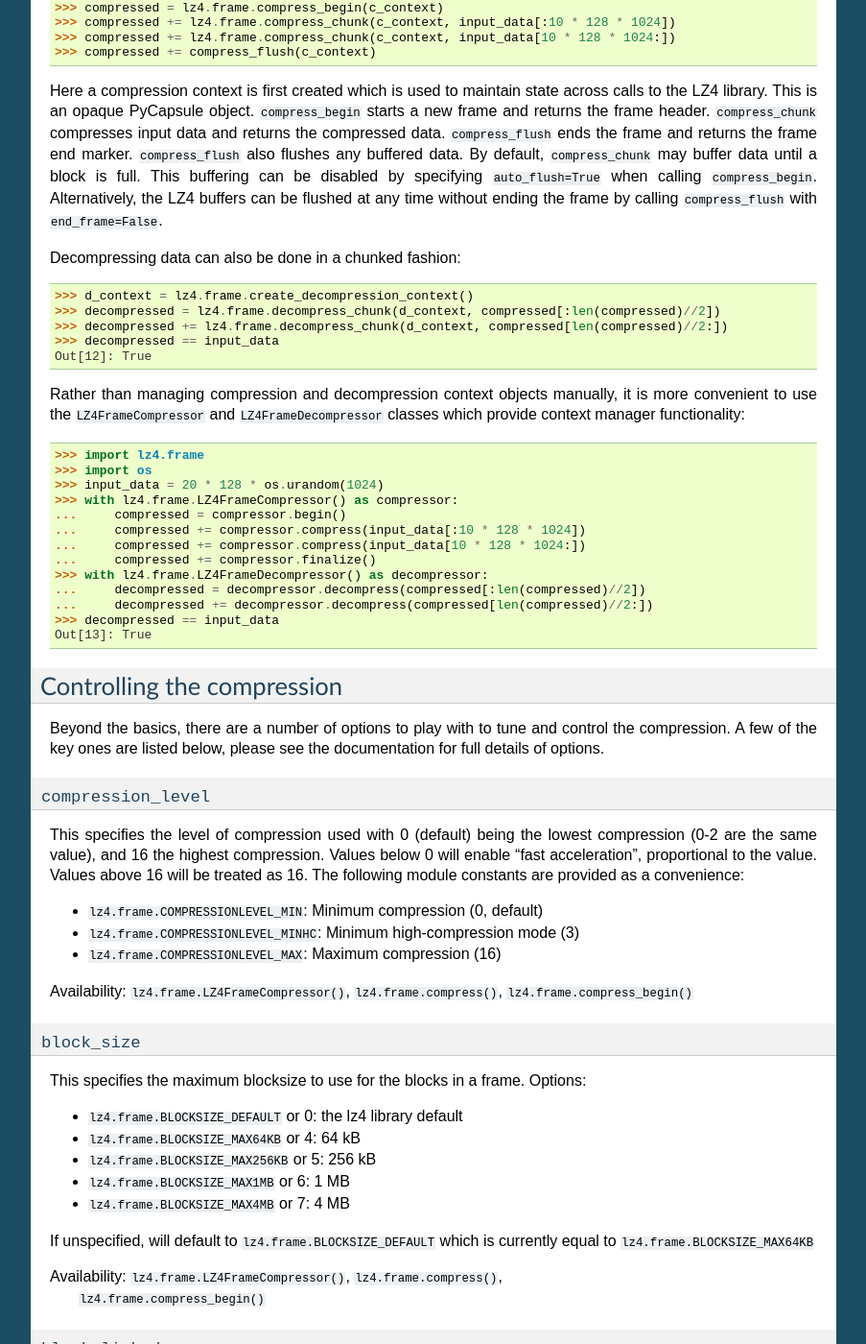
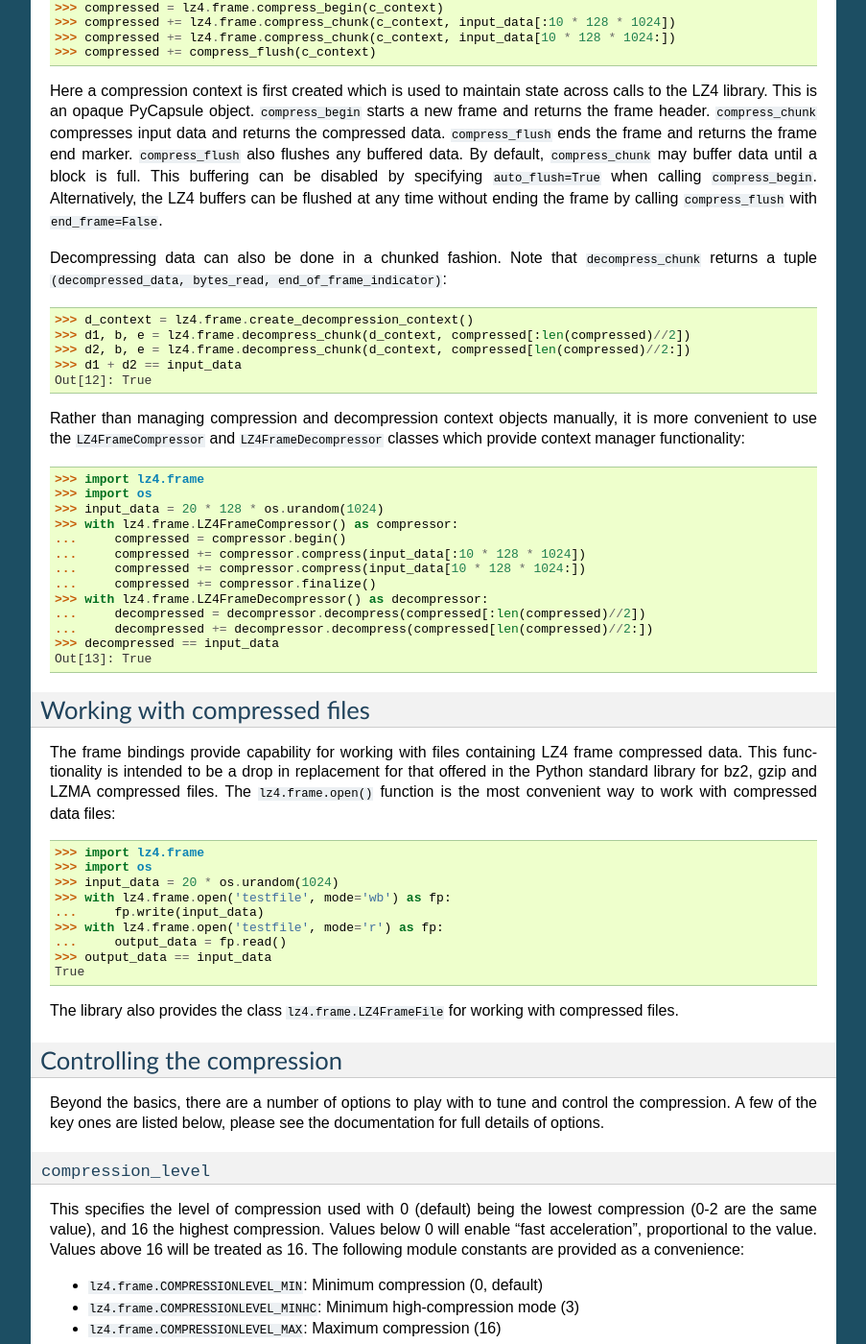
Before and after one commit to python-lz4/python-lz4, a Sphinx documentation site: the page built from docs/quickstart.rst, in a window 1280 px wide and 1400 px high, scrolled down 552 px. Shown: the whole window at 96% size, without its empty margins (198-1101 px from the left). Built offline with Sphinx 7.4.7, drawn with Linux system fonts in a browser that asks for light colours; pages that are not in the unit, such as notebooks, are missing from menus; the version number could not be read and is left out; some of the changed text lies outside the part shown.

Commit message:
Update documentation

```diff
--- a/docs/quickstart.rst
+++ b/docs/quickstart.rst
@@ -45,12 +45,13 @@ disabled by specifying ``auto_flush=True`` when calling ``compress_begin``.
 Alternatively, the LZ4 buffers can be flushed at any time without ending the
 frame by calling ``compress_flush`` with ``end_frame=False``.
 
-Decompressing data can also be done in a chunked fashion::
+Decompressing data can also be done in a chunked fashion. Note that ``decompress_chunk``
+returns a tuple ``(decompressed_data, bytes_read, end_of_frame_indicator)``::
 
   >>> d_context = lz4.frame.create_decompression_context()
-  >>> decompressed = lz4.frame.decompress_chunk(d_context, compressed[:len(compressed)//2])
-  >>> decompressed += lz4.frame.decompress_chunk(d_context, compressed[len(compressed)//2:])
-  >>> decompressed == input_data
+  >>> d1, b, e = lz4.frame.decompress_chunk(d_context, compressed[:len(compressed)//2])
+  >>> d2, b, e = lz4.frame.decompress_chunk(d_context, compressed[len(compressed)//2:])
+  >>> d1 + d2 == input_data
   Out[12]: True
 
 Rather than managing compression and decompression context objects manually, it
@@ -70,6 +71,29 @@ is more convenient to use the ``LZ4FrameCompressor`` and
   ...     decompressed += decompressor.decompress(compressed[len(compressed)//2:])
   >>> decompressed == input_data
   Out[13]: True
+
+Working with compressed files
+-----------------------------
+
+The frame bindings provide capability for working with files containing LZ4
+frame compressed data. This functionality is intended to be a drop in
+replacement for that offered in the Python standard library for bz2, gzip and
+LZMA compressed files. The ``lz4.frame.open()`` function is the most convenient
+way to work with compressed data files::
+
+  >>> import lz4.frame
+  >>> import os
+  >>> input_data = 20 * os.urandom(1024)
+  >>> with lz4.frame.open('testfile', mode='wb') as fp:
+  ...     fp.write(input_data)
+  >>> with lz4.frame.open('testfile', mode='r') as fp:
+  ...     output_data = fp.read()
+  >>> output_data == input_data
+  True
+
+The library also provides the class ``lz4.frame.LZ4FrameFile`` for working with
+compressed files.
+
 
 Controlling the compression
 ---------------------------
```
Also changed, not shown: docs/lz4.frame.rst (+11 -0 lines), 1 other file.
